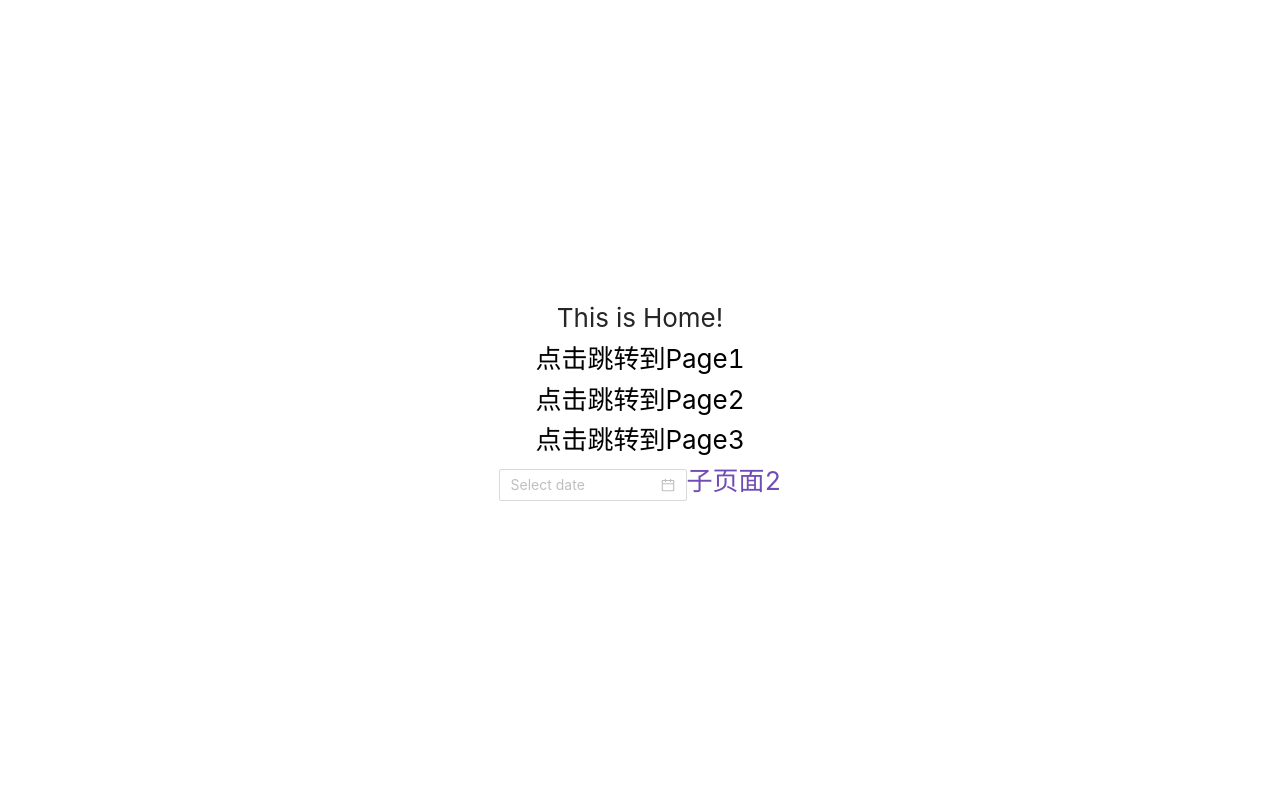
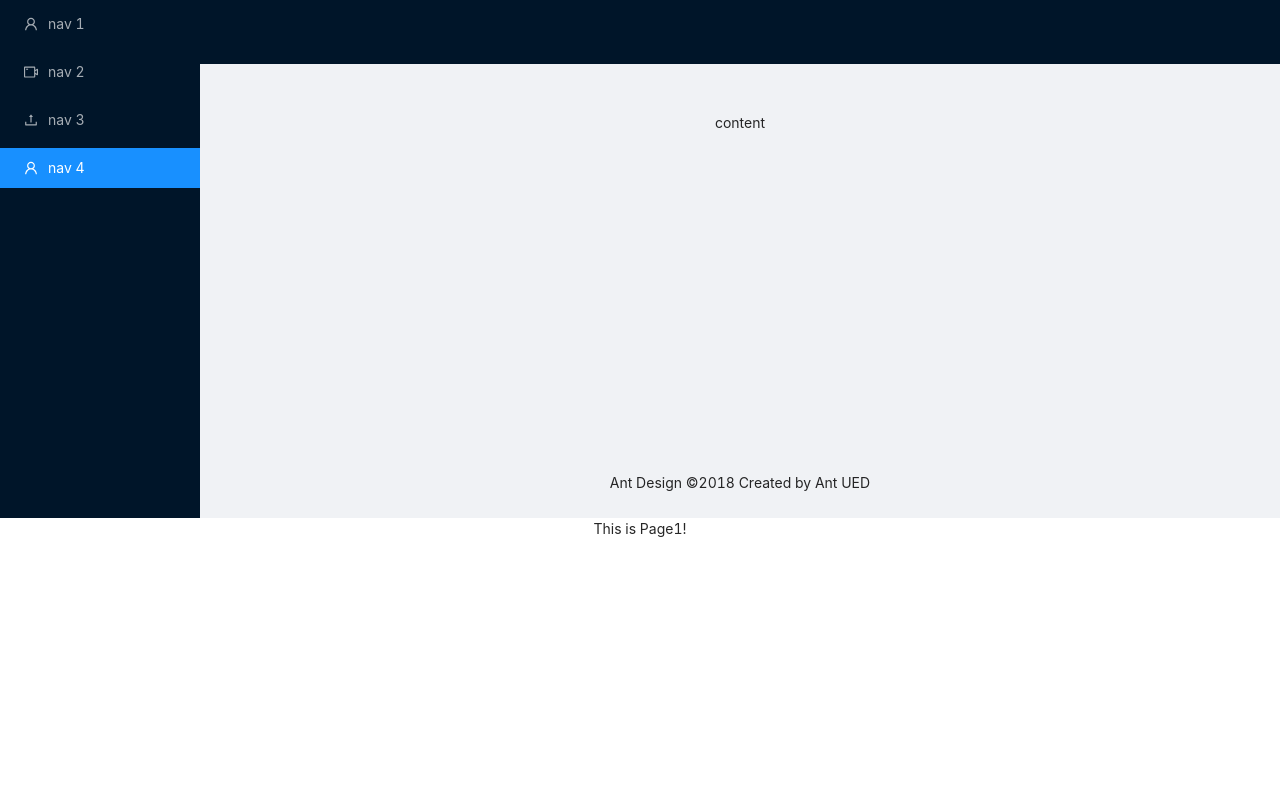
Before and after one commit to Yodonicc/practiceWithDim, a React app in the folder my-app/: page /Antd/SiderLayout in a window 1280 px wide. Shown: the top 800 px of the page. Built offline with nearby package versions, Linux system fonts and the light colour scheme; no server answers.

Commit message:
try antd layout and start pure css layout

```diff
--- a/my-app/src/App.js
+++ b/my-app/src/App.js
@@ -7,6 +7,7 @@ import Home from './Home';
 import Homeexact from './Homeexact';
 import Page1 from './Page1.js';
 import Page2 from './Page2.js';
+import SiderLayout from './antd/SiderLayout.js';
 import { DatePicker } from 'antd';
 import axios from 'axios'
 //import createSagaMiddleware from 'redux-saga'
@@ -24,17 +25,14 @@ function App() {
   return (
     <Router >
       <div className="App">
+        <Route path="/Antd/SiderLayout" component={SiderLayout} />
         <header className="App-header">
-          {/* <img src={logo} className="App-logo" alt="logo" />
-          <Counter />
-          <p>
-            Edit <code>src/App.js</code> and save to reload.
-          </p> */}
           <span>
             <Route path="/" component={Home} />
             <Route exact path="/" component={Homeexact} />
             <Route path="/Page1" component={Page1} />
             <Route path="/Page2" component={Page2} />
+
             <DatePicker />
             <a
               className="App-link"
@@ -44,43 +42,6 @@ function App() {
             >
               子页面2
             </a>
-            {/* <span>Learn </span>
-            <a
-              className="App-link"
-              href="https://reactjs.org/"
-              target="_blank"
-              rel="noopener noreferrer"
-            >
-              React
-            </a>
-            <span>, </span>
-            <a
-              className="App-link"
-              href="https://redux.js.org/"
-              target="_blank"
-              rel="noopener noreferrer"
-            >
-              Redux
-            </a>
-            <span>, </span>
-            <a
-              className="App-link"
-              href="https://redux-toolkit.js.org/"
-              target="_blank"
-              rel="noopener noreferrer"
-            >
-              Redux Toolkit
-            </a>
-            ,<span> and </span>
-            <a
-              className="App-link"
-              href="https://react-redux.js.org/"
-              target="_blank"
-              rel="noopener noreferrer"
-            >
-              React Redux
-            </a> */}
-
           </span>
         </header>
       </div>
--- /dev/null
+++ b/my-app/src/antd/SiderLayout.js
@@ -0,0 +1,56 @@
+import React from 'react';
+import styles from './SiderLayout.module.less'
+import { Layout, Menu } from 'antd';
+import { UploadOutlined, UserOutlined, VideoCameraOutlined } from '@ant-design/icons';
+
+const { Header, Content, Footer, Sider } = Layout;
+
+class SiderLayout extends React.Component{
+    render(){
+        console.log(styles.page1class)
+        return(
+        <div>
+            <Layout>
+                <Sider
+                breakpoint="lg"
+                collapsedWidth="0"
+                onBreakpoint={broken => {
+                    console.log(broken);
+                }}
+                onCollapse={(collapsed, type) => {
+                    console.log(collapsed, type);
+                }}
+                >
+                <div className="logo" />
+                <Menu theme="dark" mode="inline" defaultSelectedKeys={['4']}>
+                    <Menu.Item key="1" icon={<UserOutlined />}>
+                    nav 1
+                    </Menu.Item>
+                    <Menu.Item key="2" icon={<VideoCameraOutlined />}>
+                    nav 2
+                    </Menu.Item>
+                    <Menu.Item key="3" icon={<UploadOutlined />}>
+                    nav 3
+                    </Menu.Item>
+                    <Menu.Item key="4" icon={<UserOutlined />}>
+                    nav 4
+                    </Menu.Item>
+                </Menu>
+                </Sider>
+                <Layout>
+                <Header className="site-layout-sub-header-background" style={{ padding: 0 }} />
+                <Content style={{ margin: '24px 16px 0' }}>
+                    <div className="site-layout-background" style={{ padding: 24, minHeight: 360 }}>
+                    content
+                    </div>
+                </Content>
+                <Footer style={{ textAlign: 'center' }}>Ant Design ©2018 Created by Ant UED</Footer>
+                </Layout>
+            </Layout>
+            <div className={styles.page1class}>This is Page1!</div>
+        </div>
+        );
+    }
+}
+
+export default SiderLayout;
--- /dev/null
+++ b/my-app/src/antd/SiderLayout.module.less
@@ -0,0 +1,13 @@
+#components-layout-demo-responsive .logo {
+    height: 32px;
+    margin: 16px;
+    background: rgba(255, 255, 255, 0.2);
+  }
+
+  .site-layout-sub-header-background {
+    background: #fff;
+  }
+
+  .site-layout-background {
+    background: #fff;
+  }
```
Also changed, not shown: my-app/src/purecss/Home.js (added, +25 -0 lines), my-app/src/purecss/Home.module.less (added).
